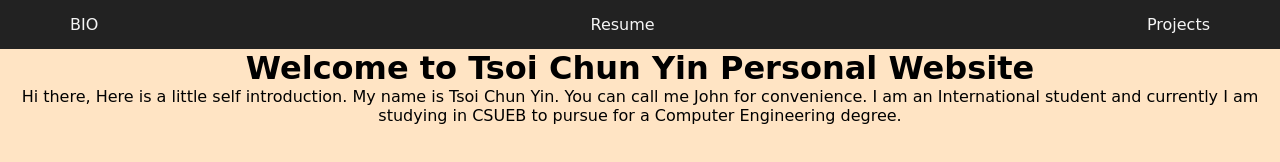
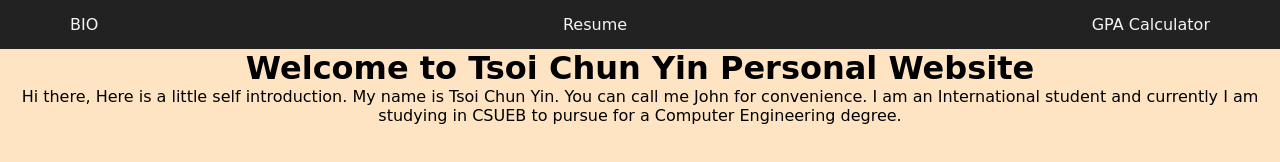
Before and after one commit to sillyjohn/TCY_CS351final, a plain HTML site: page index.html in a window 1280 px wide. Drawn offline with nearby package versions, Linux system fonts and the light colour scheme; a web font is replaced by a local one.

Commit message:
Update index.html

```diff
--- a/index.html
+++ b/index.html
@@ -29,7 +29,7 @@
 
                 <li class="item"><a href="index.html">BIO</a></li>
                 <li class="item"><a href="resume.html">Resume</a></li>
-                <li class="item"><a href="#">Projects</a></li>
+                <li class="item"><a href="gpa.html">GPA Calculator</a></li>
                 <li class="toggle"><span class="bars"></span></li>
 
         </ul>
```
